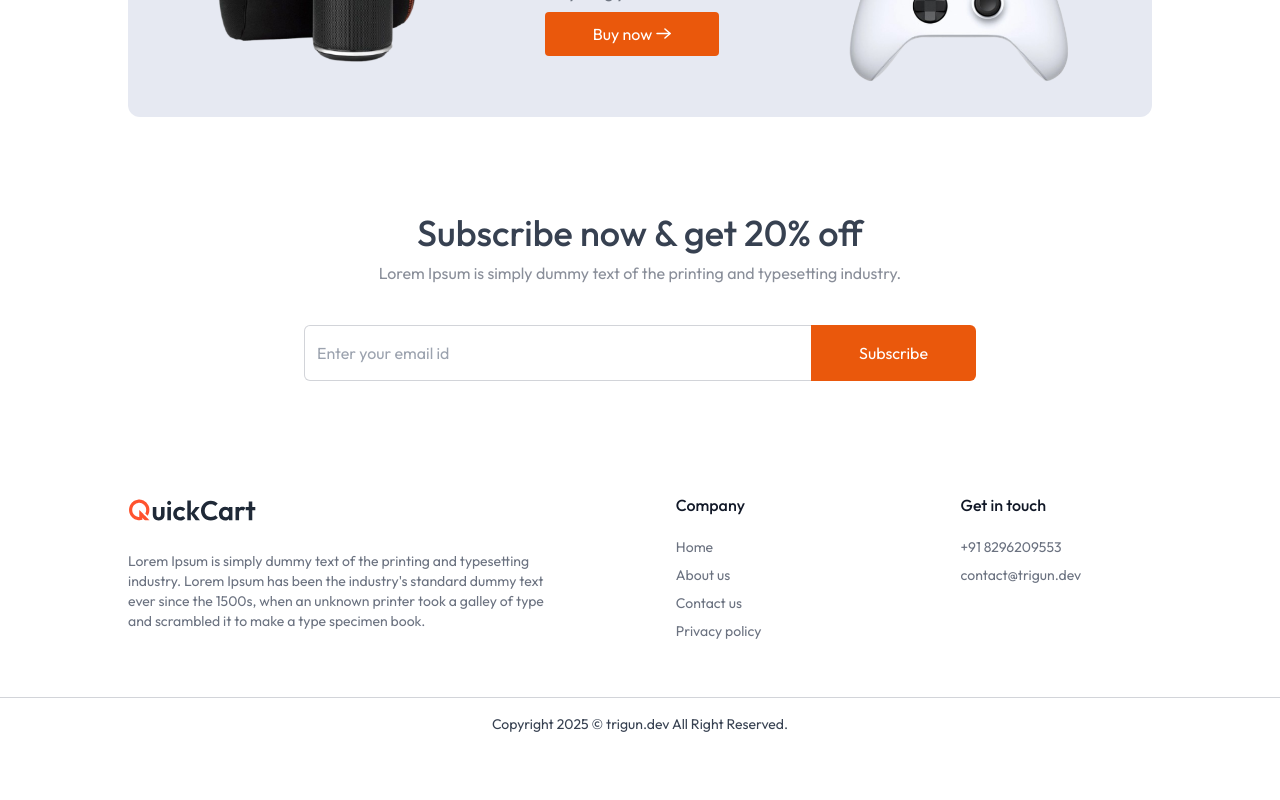
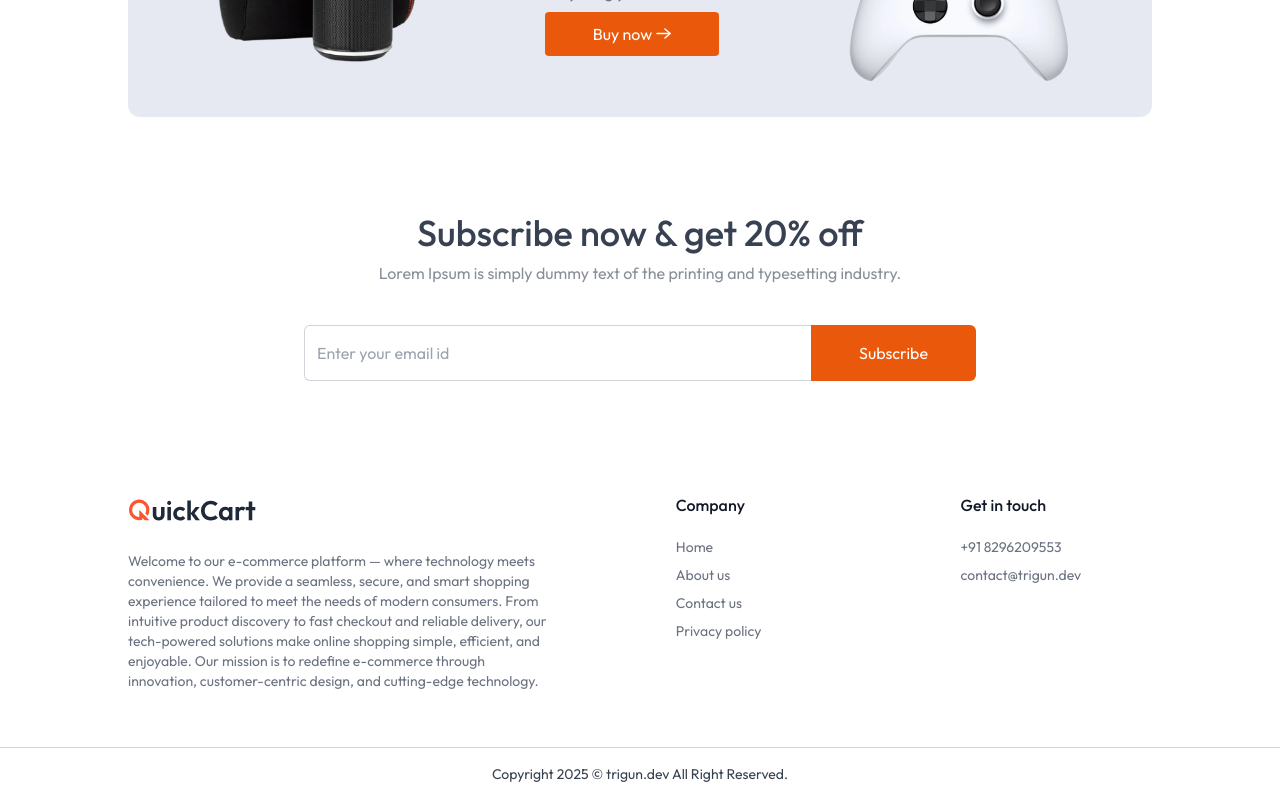
Before and after one commit to Trigun-123/QuickCart, a Next.js app: page / in a window 1280 px wide. Shown: the part 1465-2265 px from the top of the page. Before the commit the page ends 2215 px from the top, so only its background shows below. Built offline with nearby package versions, Linux system fonts and the light colour scheme; no server answers; the database is empty.

Commit message:
save changes

```diff
--- a/components/Footer.jsx
+++ b/components/Footer.jsx
@@ -9,10 +9,7 @@ const Footer = () => {
         <div className="w-4/5">
           <Image className="w-28 md:w-32" src={assets.logo} alt="logo" />
           <p className="mt-6 text-sm">
-            Lorem Ipsum is simply dummy text of the printing and typesetting
-            industry. Lorem Ipsum has been the industry's standard dummy text
-            ever since the 1500s, when an unknown printer took a galley of type
-            and scrambled it to make a type specimen book.
+            Welcome to our e-commerce platform — where technology meets convenience. We provide a seamless, secure, and smart shopping experience tailored to meet the needs of modern consumers. From intuitive product discovery to fast checkout and reliable delivery, our tech-powered solutions make online shopping simple, efficient, and enjoyable. Our mission is to redefine e-commerce through innovation, customer-centric design, and cutting-edge technology.
           </p>
         </div>
 
```
